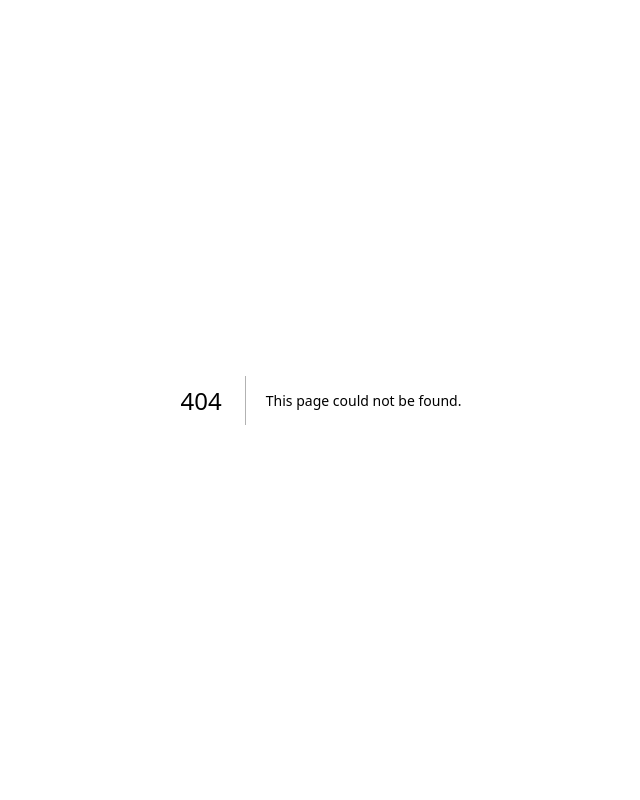
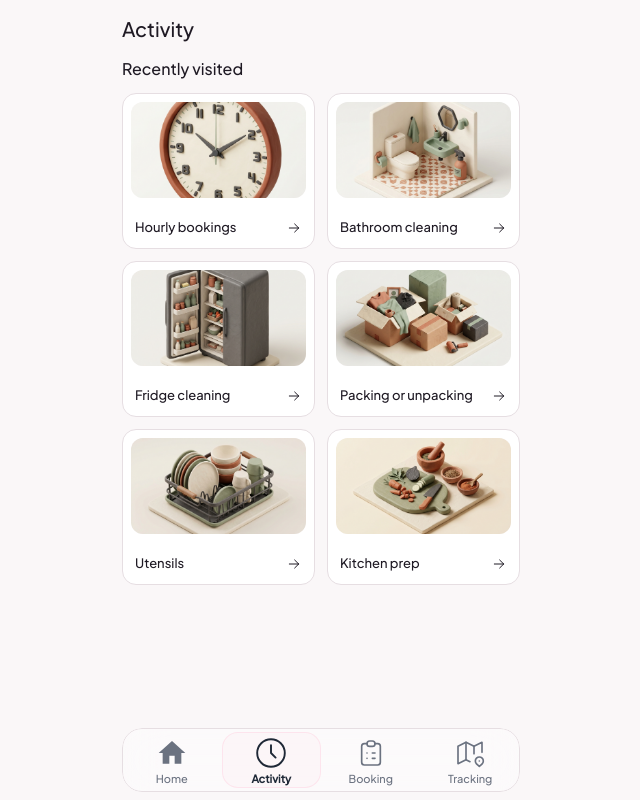
Before and after one commit to aravvc212121-star/swepy, a Next.js app: page /activity in a window 1280 px wide. Before the commit this address had no page. Shown: the whole page, without its empty margins (319-959 px from the left). Built offline with nearby package versions, Linux system fonts and the light colour scheme.

Commit message:
new interface

```diff
--- /dev/null
+++ b/src/app/activity/page.tsx
@@ -0,0 +1,36 @@
+"use client";
+
+import AppShell from "@/components/app-shell";
+import BottomNav from "@/components/bottom-nav";
+import { PageTitle } from "@/components/ui";
+import ServiceCard from "@/components/service-card";
+import { allServices } from "@/data/services";
+
+export default function ActivityPage() {
+  // Use the first 6 services to mock "recently visited" services
+  const recentServices = allServices.slice(0, 6);
+
+  return (
+    <>
+      <AppShell>
+        <PageTitle>Activity</PageTitle>
+
+        <div className="mb-4">
+          <h2 className="text-[16px] font-medium text-ink mb-3">Recently visited</h2>
+          <div className="grid grid-cols-2 gap-3">
+            {recentServices.map((service) => (
+              <ServiceCard
+                key={service.slug}
+                slug={service.slug}
+                title={service.name}
+                image={service.image}
+                href={`/services/${service.slug}`}
+              />
+            ))}
+          </div>
+        </div>
+      </AppShell>
+      <BottomNav />
+    </>
+  );
+}
--- a/src/app/orders/page.tsx
+++ b/src/app/orders/page.tsx
@@ -11,7 +11,7 @@ export default function OrdersPage() {
   return (
     <>
       <AppShell>
-        <PageTitle>Orders</PageTitle>
+        <PageTitle>Booking</PageTitle>
 
         <CardStack>
           {demoOrders.map((order) => (
@@ -64,7 +64,7 @@ export default function OrdersPage() {
 
         {demoOrders.length === 0 && (
           <div className="text-center py-16">
-            <p className="text-[15px]" style={{ color: "#6B6270" }}>No orders yet</p>
+            <p className="text-[15px]" style={{ color: "#6B6270" }}>No bookings yet</p>
             <a
               href="/"
               className="text-[13px] font-medium mt-2 inline-flex items-center justify-center min-h-[44px] px-4 rounded-[12px] no-underline no-select"
--- a/src/components/bottom-nav.tsx
+++ b/src/components/bottom-nav.tsx
@@ -3,15 +3,19 @@
 import { useRef, useState, useCallback, useEffect } from "react";
 import Link from "next/link";
 import { usePathname, useRouter } from "next/navigation";
-import { IconHome, IconClipboardList, IconHelpCircle, IconUser } from "./icons";
+import { IconHome, IconClipboardList, IconNavigation, IconClock } from "./icons";
 
 const navItems = [
   { href: "/", label: "Home", icon: IconHome },
-  { href: "/orders", label: "Orders", icon: IconClipboardList },
+  { href: "/activity", label: "Activity", icon: IconClock },
+  { href: "/orders", label: "Booking", icon: IconClipboardList },
+  { href: "/booking/demo", label: "Tracking", icon: IconNavigation },
 ];
 
 function getActiveIndex(pathname: string): number {
   if (pathname === "/") return 0;
+  if (pathname.startsWith("/booking")) return 2; // Tracking tab active for any /booking/[id] route
+  if (pathname.startsWith("/orders")) return 1;
   const idx = navItems.findIndex((item) => item.href !== "/" && pathname.startsWith(item.href));
   return idx >= 0 ? idx : -1;
 }
@@ -224,7 +228,7 @@ export default function BottomNav() {
                 }}
               >
                 <div className={`transition-transform duration-200 ${isActive ? "scale-[1.15]" : "scale-100"} group-hover:scale-125`}>
-                  <Icon size={28} strokeWidth={1.25} />
+                  <Icon size={32} strokeWidth={1.25} />
                 </div>
                 <span className="text-[11px] leading-none" style={{ fontWeight: "inherit" }}>
                   {item.label}
```
